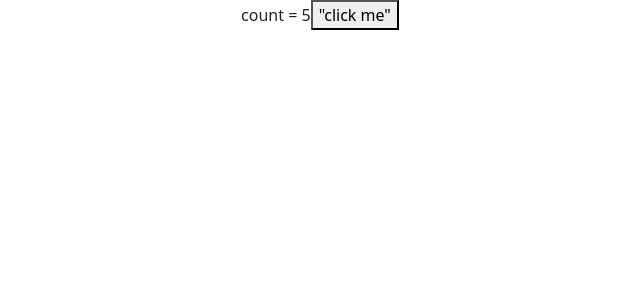
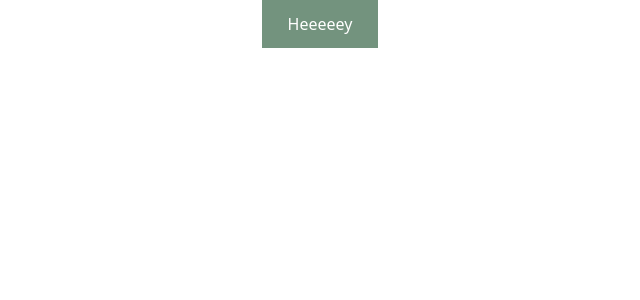
Before and after one commit to SaraMc12/SummerProject23, a React (Create React App) app in the folder my-new-app/: page / in a window 1280 px wide. Shown: the top 300 px of the page, without its empty margins (320-960 px from the left). Built offline with nearby package versions, Linux system fonts and the light colour scheme.

Commit message:
added styled-components to react and created first button component

```diff
--- a/my-new-app/src/App.js
+++ b/my-new-app/src/App.js
@@ -1,25 +1,18 @@
 import './App.css';
+import styled from 'styled-components'
+import StyledButton from './components/Button/Button'
 import 'bootstrap/dist/css/bootstrap.min.css';
-
-let count = 0
 
 
 function App() {
 
-  count++
+
   return (
     <div className= "App">
-      count = {count}
-      <button onClick={()=> {
-        count++}}> "click me"</button>
-
+      <StyledButton>Heeeeey</StyledButton>
    </div>
   );
 
 }
 
-console.log(App())
-console.log(App())
-console.log(App())
-
 export default App;
--- /dev/null
+++ b/my-new-app/src/components/Button/Button.js
@@ -0,0 +1,3 @@
+import { StyledButton } from "./Button.styles";
+
+export default StyledButton
--- /dev/null
+++ b/my-new-app/src/components/Button/Button.styles.js
@@ -0,0 +1,13 @@
+import styled from "styled-components";
+
+export const StyledButton = styled.button`
+border: 2px solid #73937e;
+background-color: #73937e;
+color: white;
+padding: 10px 24px;
+text-align: center;
+text-decoration: none;
+display: inline-block;
+font-size: 16px;
+cursor: pointer;
+`
```
Also changed, not shown: my-new-app/package.json (+5 -2 lines), 2 other files (tests, documents, lock files or other folders).
